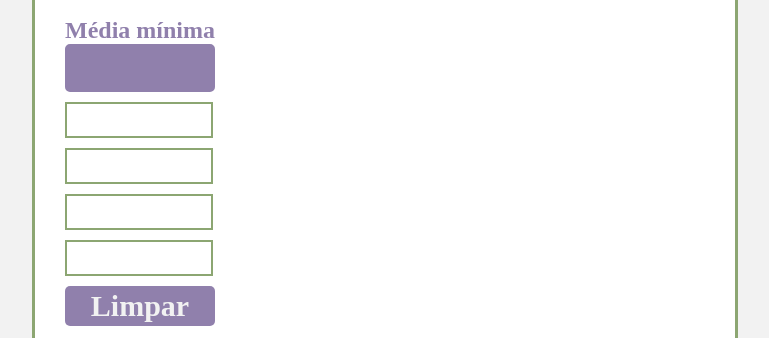
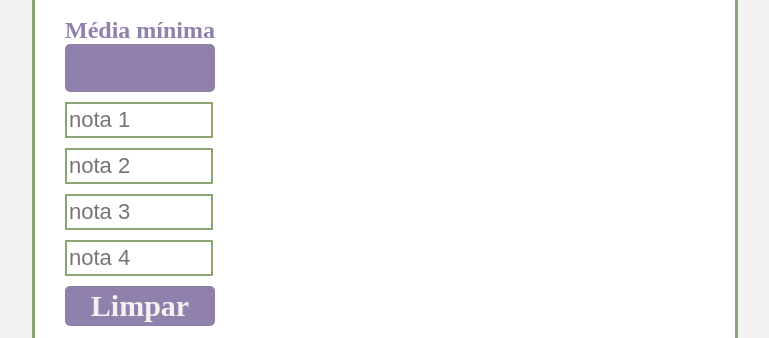
Before and after one commit to Athos13/Calc-Media, a plain HTML site: page index.html in a window 1280 px wide. Shown: the part 289-627 px from the top of the page, without its empty margins (255-1024 px from the left). Drawn offline with Linux system fonts and the light colour scheme.

Commit message:
placeholder nos inputs

```diff
--- a/index.html
+++ b/index.html
@@ -28,10 +28,10 @@
                         <form class="formulario">
                         <label for="media-alvo"> Média mínima </label>
                             <input type="number" min="0"  id="media-alvo">
-                            <input type='number'min="0" max="10" required id="nota1" >
-                            <input type='number'min="0" max="10" required id="nota2" >
-                            <input type='number'min="0" max="10" required id="nota3" >
-                            <input type='number'min="0" max="10" required id="nota4" >
+                            <input type='number' placeholder="nota 1" min="0" max="10" required id="nota1" >
+                            <input type='number' placeholder="nota 2" min="0" max="10" required id="nota2" >
+                            <input type='number' placeholder="nota 3" min="0" max="10" required id="nota3" >
+                            <input type='number' placeholder="nota 4" min="0" max="10" required id="nota4" >
                             <input type='reset' class='limpar' value='Limpar'>
 
 
```
